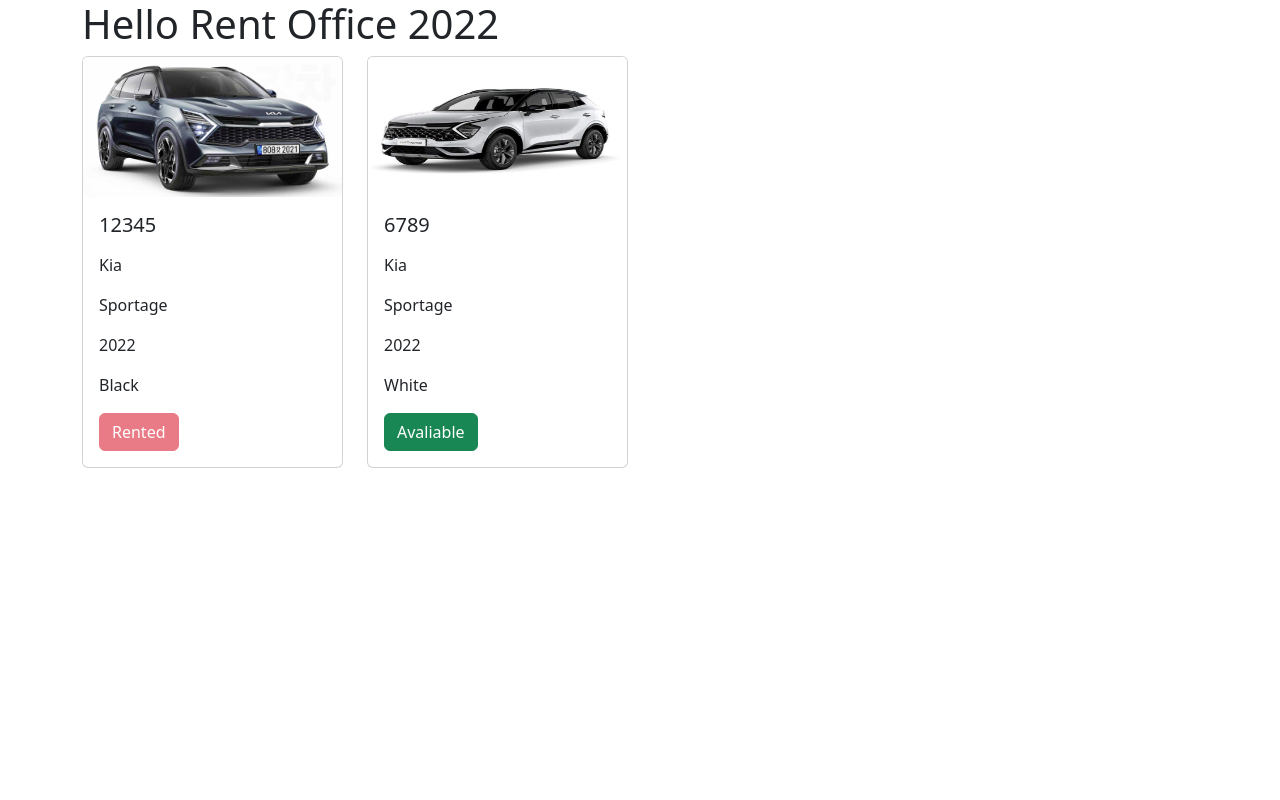
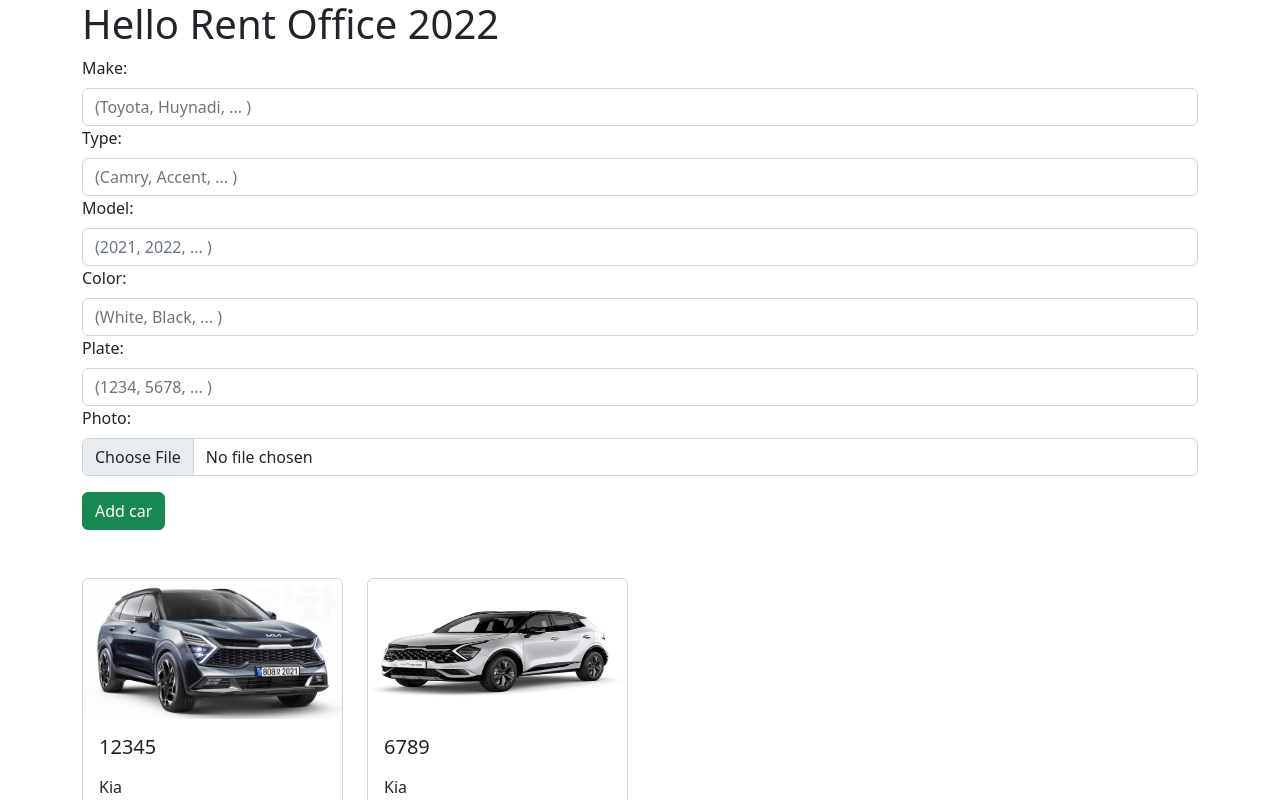
Before and after one commit to mymafm0405/rent-office-2022, a React (Create React App) app: page / in a window 1280 px wide. Shown: the top 800 px of the page. Built offline with nearby package versions, Linux system fonts and the light colour scheme.

Commit message:
trying to upload images to firebase

```diff
--- a/package.json
+++ b/package.json
@@ -6,6 +6,7 @@
     "@testing-library/jest-dom": "^5.16.5",
     "@testing-library/react": "^13.4.0",
     "@testing-library/user-event": "^13.5.0",
+    "axios": "^0.27.2",
     "bootstrap": "^5.2.1",
     "react": "^18.2.0",
     "react-bootstrap": "^2.5.0",
--- a/src/App.js
+++ b/src/App.js
@@ -1,5 +1,6 @@
 import { Col, Container, Row } from "react-bootstrap";
 import AllCars from "./components/cars/AllCars";
+import NewCarForm from "./components/cars/NewCarForm";
 
 const App = () => {
   const myCars = [
@@ -29,6 +30,11 @@
           <h1>Hello Rent Office 2022</h1>
         </Col>
       </Row>
+      <Row className="mb-5">
+        <Col>
+          <NewCarForm />
+        </Col>
+      </Row>
       <Row>
         <AllCars allCars={myCars}/>
       </Row>
--- /dev/null
+++ b/src/components/UI/FormGroupComp.js
@@ -0,0 +1,27 @@
+import { Form } from "react-bootstrap";
+
+const FormGroupComp = ({
+  ctrlId,
+  label,
+  type,
+  placeholder,
+  refInput,
+  onSelect,
+}) => {
+  const onChangeHandler = (event) => {
+    onSelect(event);
+  };
+  return (
+    <Form.Group controlId={ctrlId}>
+      <Form.Label>{label}</Form.Label>
+      <Form.Control
+        type={type}
+        placeholder={placeholder}
+        ref={refInput}
+        onChange={onChangeHandler}
+      />
+    </Form.Group>
+  );
+};
+
+export default FormGroupComp;
--- /dev/null
+++ b/src/components/cars/NewCarForm.js
@@ -0,0 +1,90 @@
+import axios from "axios";
+import { useRef, useState } from "react";
+import { Button, Form } from "react-bootstrap";
+import FormGroupComp from "../UI/FormGroupComp";
+
+const NewCarForm = () => {
+  const makeInput = useRef();
+  const typeInput = useRef();
+  const modelInput = useRef();
+  const colorInput = useRef();
+  const plateInput = useRef();
+  const imageInput = useRef();
+
+  const [fileSelected, setFileSelected] = useState(null);
+
+  const onSubmitHandler = (event) => {
+    event.preventDefault();
+    console.log("Submitted");
+
+    const formData = new FormData();
+    formData.append("name", "Mahmoud");
+    formData.append("file", fileSelected);
+    // fetch('images', {method: 'POST', headers: {'Content-Type': 'multipart/form-data'}, body: formData})
+    axios
+      .post("https://v2.convertapi.com/upload", formData)
+      .then((res) => {
+        console.log(res);
+        console.log("Uploaded");
+      })
+      .catch((error) => console.log(error));
+    console.log(imageInput.current.value);
+  };
+
+  const onChangeHandler = (event) => {
+    setFileSelected(event.target.files[0]);
+    console.log(event.target.files[0]);
+  };
+
+  return (
+    <Form onSubmit={onSubmitHandler}>
+      <FormGroupComp
+        ctrlId="make"
+        label="Make:"
+        type="text"
+        placeholder="(Toyota, Huynadi, ... )"
+        refInput={makeInput}
+      />
+      <FormGroupComp
+        ctrlId="type"
+        label="Type:"
+        type="text"
+        placeholder="(Camry, Accent, ... )"
+        refInput={typeInput}
+      />
+      <FormGroupComp
+        ctrlId="model"
+        label="Model:"
+        type="text"
+        placeholder="(2021, 2022, ... )"
+        refInput={modelInput}
+      />
+      <FormGroupComp
+        ctrlId="color"
+        label="Color:"
+        type="text"
+        placeholder="(White, Black, ... )"
+        refInput={colorInput}
+      />
+      <FormGroupComp
+        ctrlId="plate"
+        label="Plate:"
+        type="number"
+        placeholder="(1234, 5678, ... )"
+        refInput={plateInput}
+      />
+      <FormGroupComp
+        ctrlId="image"
+        label="Photo:"
+        type="file"
+        refInput={imageInput}
+        onSelect={onChangeHandler}
+      />
+      <Button className="mt-3" type="submit" variant="success">
+        Add car
+      </Button>
+    </Form>
+  );
+};
+
+export default NewCarForm;
--- a/src/index.js
+++ b/src/index.js
@@ -4,11 +4,14 @@
 import App from "./App";
 import reportWebVitals from "./reportWebVitals";
 import "bootstrap/dist/css/bootstrap.min.css";
+import CarsContextProvider from "./store/CarsStore";
 
 const root = ReactDOM.createRoot(document.getElementById("root"));
 root.render(
   <React.StrictMode>
-    <App />
+    <CarsContextProvider>
+      <App />
+    </CarsContextProvider>
   </React.StrictMode>
 );
 
--- /dev/null
+++ b/src/store/CarsStore.js
@@ -0,0 +1,32 @@
+import React, { useState } from "react";
+
+export const CarsContext = React.createContext({
+  cars: [],
+  addCar: (newCar) => {},
+  removeCar: (id) => {},
+});
+
+const CarsContextProvider = (props) => {
+  const [currentCars, setCurrentCars] = useState([]);
+
+  const addCarHandler = (newCar) => {
+    setCurrentCars((prevCars) => prevCars.concat(newCar));
+  };
+
+  const removeCarHandler = (id) => {
+    setCurrentCars((prevCars) => prevCars.filter((car) => car.id !== id));
+  };
+
+  const carsValue = {
+    cars: currentCars,
+    addCar: addCarHandler,
+    removeCar: removeCarHandler,
+  };
+  return (
+    <CarsContext.Provider value={carsValue}>
+      {props.children}
+    </CarsContext.Provider>
+  );
+};
+
+export default CarsContextProvider;
```
Also changed, not shown: 1 other file (tests, documents, lock files or other folders).
